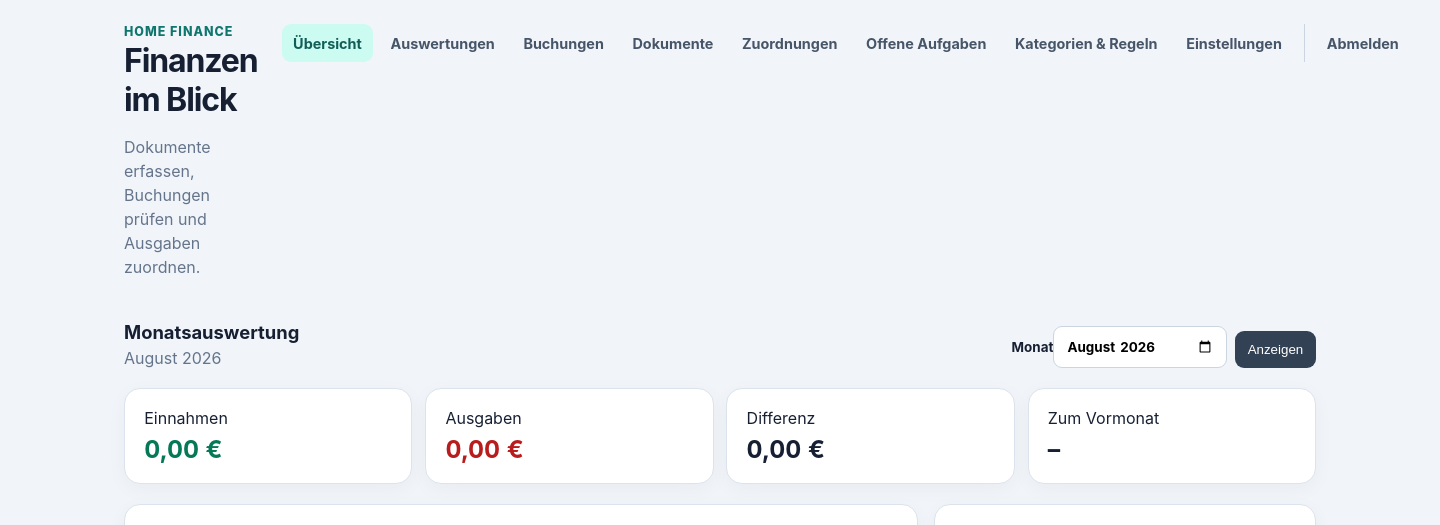
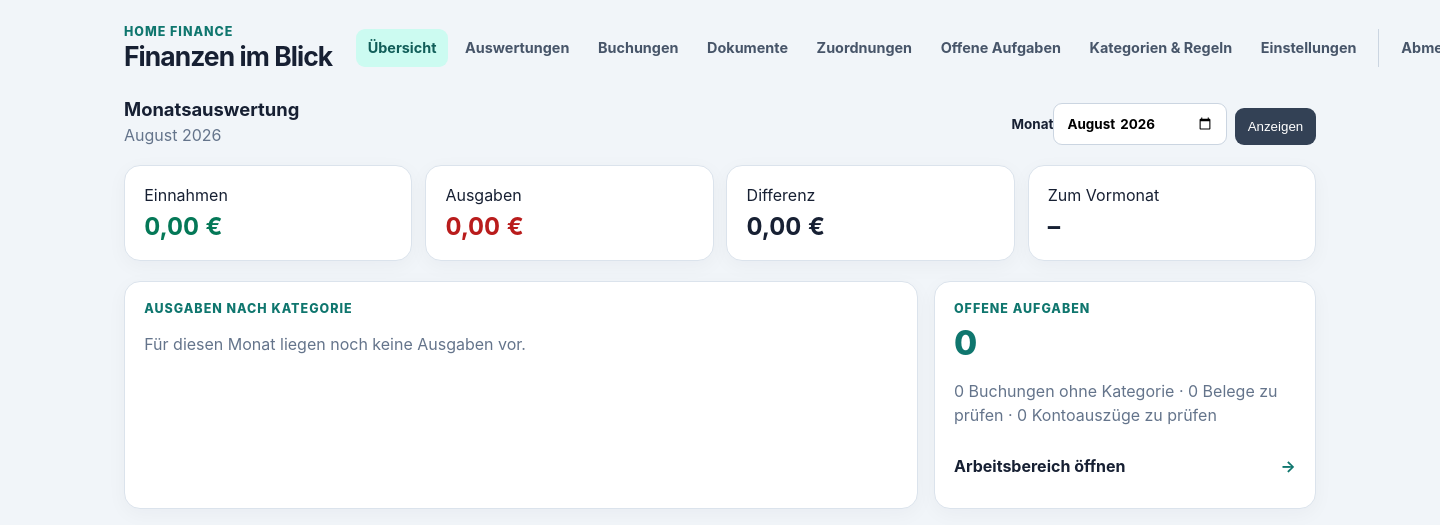
Before and after one commit to lenni-web/home-finance, a Django app: page / in a window 1440 px wide; the page is wider, and only the part inside the window is pictured. Shown: the top 525 px of that part. Run offline with Django 5.2, Linux system fonts and the light colour scheme; the visitor is signed in with stand-in values (Sample User, id 1); data that the repository does not hold is empty; parts of the project's set-up code (start-up, migrations or seed data) failed here and were passed over.

Commit message:
Kopfbereich der Übersicht verdichten

```diff
--- a/ledger/tests.py
+++ b/ledger/tests.py
@@ -531,6 +531,10 @@ class CategorizationWorkflowTests(TestCase):
     def test_dashboard_contains_monthly_analysis_and_open_tasks(self):
         response = self.client.get(reverse("dashboard"), {"month": "2026-07"})
 
+        self.assertContains(response, 'class="dashboard-brand"')
+        self.assertNotContains(
+            response, "Dokumente erfassen, Buchungen prüfen und Ausgaben zuordnen."
+        )
         self.assertContains(response, "Monatsauswertung")
         self.assertContains(response, "42,50 €")
         self.assertContains(response, "Ohne Kategorie")
--- a/templates/ledger/dashboard.html
+++ b/templates/ledger/dashboard.html
@@ -7,8 +7,9 @@
   <style>
     :root { font-family:Inter,ui-sans-serif,system-ui,sans-serif; color:#172033; background:#f1f5f9; }
     * { box-sizing:border-box; } body { max-width:1240px; margin:auto; padding:1.5rem; }
-    header { display:flex; justify-content:space-between; align-items:flex-start; gap:1.5rem; }
-    h1 { margin:.1rem 0 .25rem; letter-spacing:-.035em; font-size:2rem; } h2 { margin:.15rem 0 .3rem; font-size:1.15rem; }
+    header { display:flex; justify-content:space-between; align-items:center; gap:1.5rem; }
+    .dashboard-brand { flex:0 0 auto; }
+    h1 { margin:.05rem 0 0; letter-spacing:-.035em; font-size:1.65rem; white-space:nowrap; } h2 { margin:.15rem 0 .3rem; font-size:1.15rem; }
     p { color:#64748b; line-height:1.5; }
     .eyebrow { color:#0f766e; font-size:.78rem; font-weight:800; letter-spacing:.08em; text-transform:uppercase; }
     .card { background:white; border:1px solid #dbe3ec; border-radius:16px; padding:1.2rem; box-shadow:0 5px 20px rgba(15,23,42,.04); }
@@ -43,12 +44,12 @@
     .tag { background:#ccfbf1; color:#115e59; } .status { background:#f1f5f9; color:#475569; }
     .status.good { background:#dcfce7; color:#166534; } .status.warn { background:#fef3c7; color:#92400e; }
     .muted { color:#64748b; } .empty { padding:1.4rem; text-align:center; color:#64748b; }
-    @media(max-width:1100px){header{display:block}}
+    @media(max-width:1100px){header{display:block}.dashboard-brand{margin-bottom:.35rem}}
     @media(max-width:850px){body{padding:1rem}.top-grid,.analytics-grid{grid-template-columns:1fr}.metrics{grid-template-columns:repeat(2,1fr)}.section-head{align-items:center}}
   </style>
 </head>
 <body>
-  <header><div><div class="eyebrow">Home Finance</div><h1>Finanzen im Blick</h1><p>Dokumente erfassen, Buchungen prüfen und Ausgaben zuordnen.</p></div>{% include "ledger/_navigation.html" %}</header>
+  <header><div class="dashboard-brand"><div class="eyebrow">Home Finance</div><h1>Finanzen im Blick</h1></div>{% include "ledger/_navigation.html" %}</header>
   {% for message in messages %}<div class="card message">{{ message }}</div>{% endfor %}
   <div class="section-head"><div><h2>Monatsauswertung</h2><span class="muted">{{ selected_month_date|date:"F Y" }}</span></div><form class="month-form" method="get"><label>Monat<input type="month" name="month" value="{{ selected_month }}"></label><button>Anzeigen</button></form></div>
   <section class="metrics">
```
